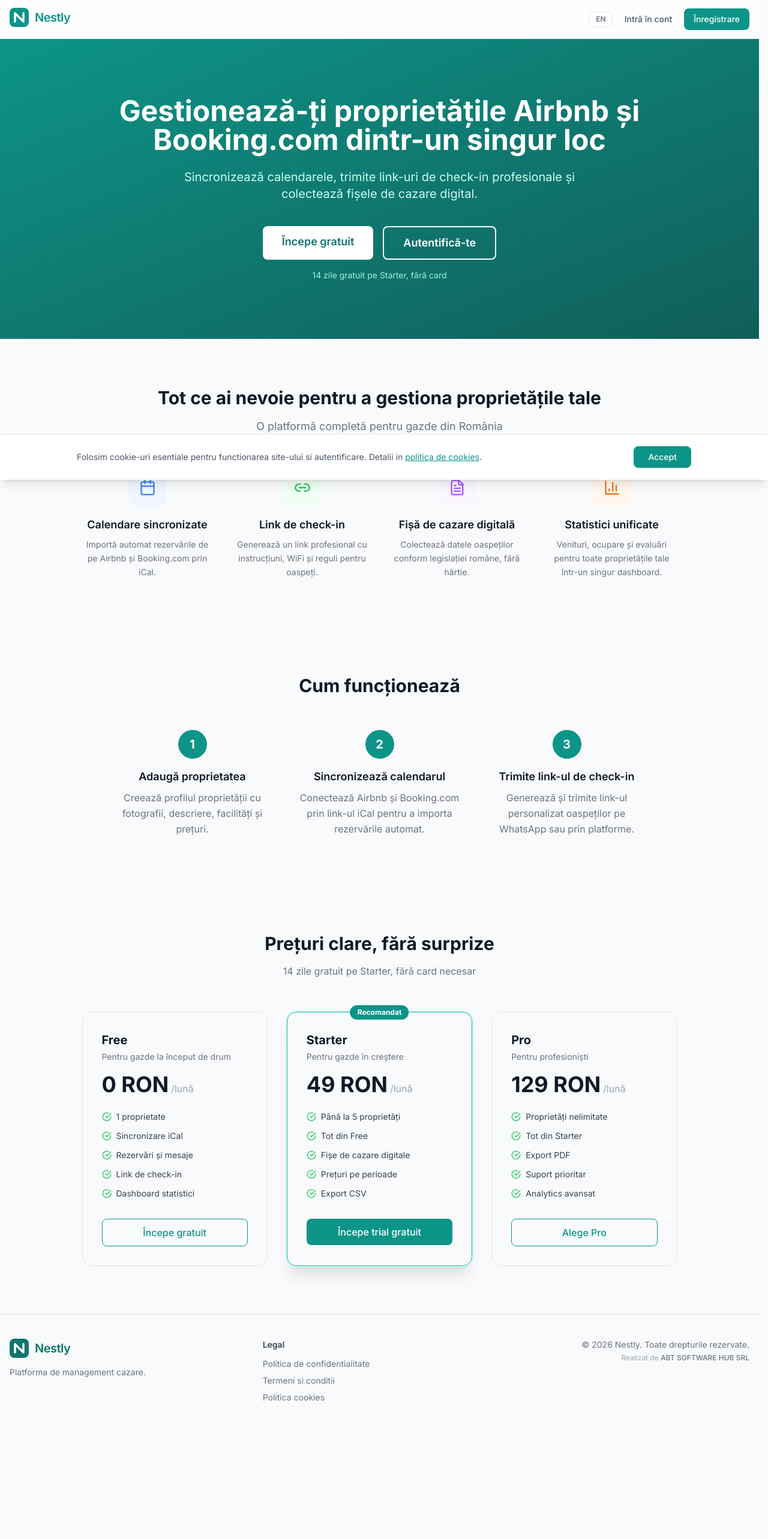
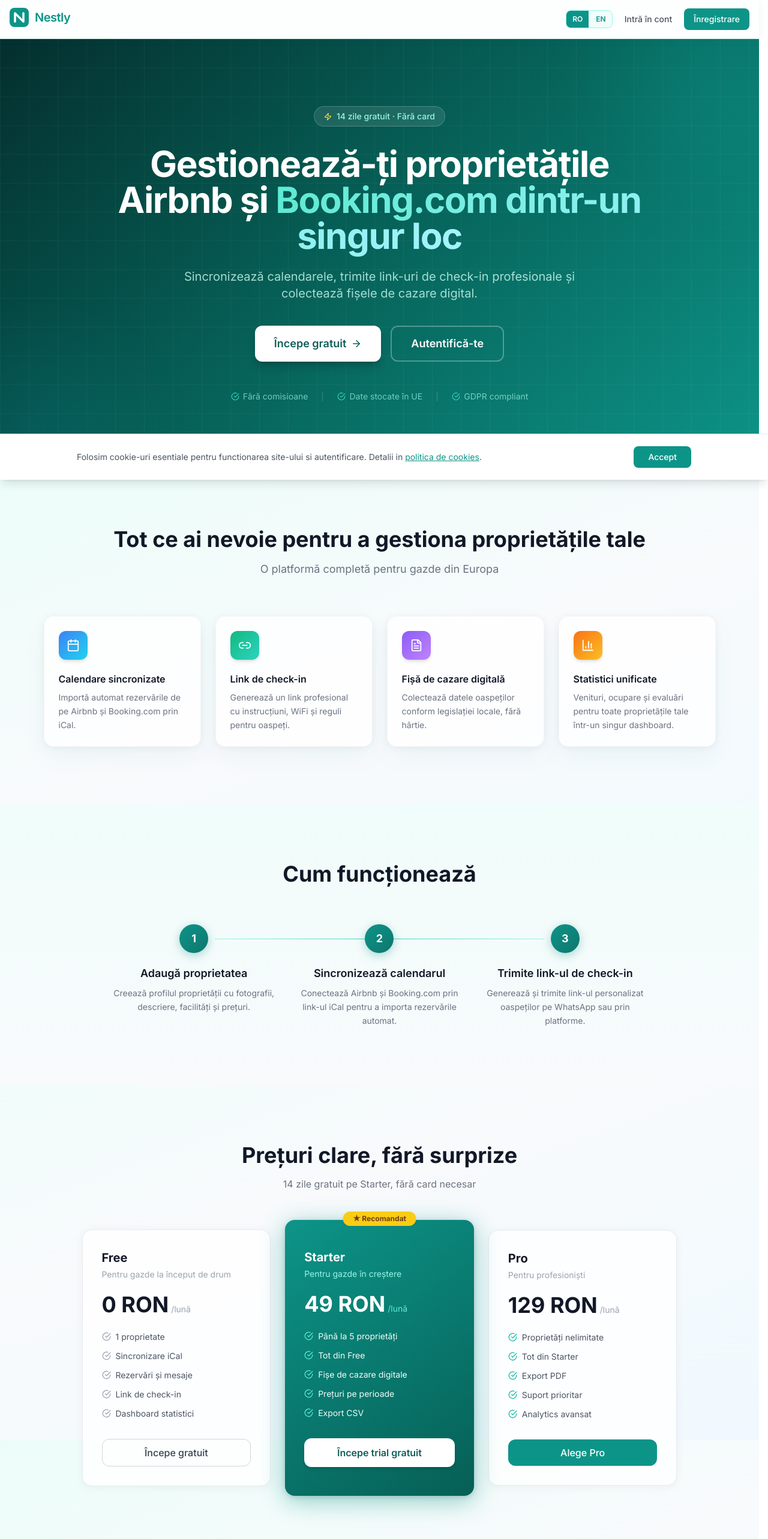
Before and after one commit to mihaialbert98/stai-aici, a Next.js app: page / in a window 1280 px wide. Shown: the top 2566 px of the page at 60% size. Before the commit the page ends 2380 px from the top, so only its background shows below. Built offline with nearby package versions, Linux system fonts and the light colour scheme; no server answers.

Commit message:
feat: enhance UI with gradient backgrounds and improved component styles across the application

```diff
--- a/src/app/globals.css
+++ b/src/app/globals.css
@@ -7,7 +7,10 @@
     scrollbar-gutter: stable;
   }
   body {
-    @apply bg-gray-50 text-gray-900 antialiased;
+    @apply text-gray-900 antialiased;
+    background: linear-gradient(160deg, #ecfdf9 0%, #f8fafc 45%, #f0f9ff 100%);
+    background-attachment: fixed;
+    min-height: 100vh;
   }
 }
 
@@ -57,6 +60,8 @@
     @apply block text-sm font-medium text-gray-700 mb-1;
   }
   .card {
-    @apply bg-white rounded-xl shadow-sm border border-gray-100 p-6;
+    @apply bg-white/90 rounded-xl border border-gray-100/80 p-6;
+    box-shadow: 0 1px 3px rgba(0,0,0,0.05), 0 8px 24px rgba(15,118,110,0.06);
+    backdrop-filter: blur(2px);
   }
 }
--- a/src/app/page.tsx
+++ b/src/app/page.tsx
@@ -1,23 +1,17 @@
 import Link from 'next/link';
 import { redirect } from 'next/navigation';
 import { cookies } from 'next/headers';
-import { Calendar, Link2, FileText, BarChart3, CheckCircle } from 'lucide-react';
+import { Calendar, Link2, FileText, BarChart3, CheckCircle, ArrowRight, Zap } from 'lucide-react';
 import { getSession } from '@/lib/auth';
 import type { Lang } from '@/lib/i18n';
 import { landingT } from '@/lib/i18n';
 
-const PLAN_META = [
-  { ctaStyle: 'block text-center py-2.5 px-4 rounded-lg font-medium transition border border-primary-600 text-primary-600 hover:bg-primary-50', highlight: false },
-  { ctaStyle: 'block text-center py-2.5 px-4 rounded-lg font-medium transition bg-primary-600 text-white hover:bg-primary-700', highlight: true },
-  { ctaStyle: 'block text-center py-2.5 px-4 rounded-lg font-medium transition border border-primary-600 text-primary-600 hover:bg-primary-50', highlight: false },
-];
-
 const FEATURE_ICONS = [Calendar, Link2, FileText, BarChart3];
-const FEATURE_COLORS = [
-  { color: 'text-blue-500', bg: 'bg-blue-50' },
-  { color: 'text-green-500', bg: 'bg-green-50' },
-  { color: 'text-purple-500', bg: 'bg-purple-50' },
-  { color: 'text-orange-500', bg: 'bg-orange-50' },
+const FEATURE_GRADIENTS = [
+  'from-blue-500 to-cyan-400',
+  'from-emerald-500 to-teal-400',
+  'from-violet-500 to-purple-400',
+  'from-orange-500 to-amber-400',
 ];
 
 export default async function HomePage() {
@@ -35,48 +29,93 @@
   const t = landingT[lang];
 
   return (
-    <div>
-      {/* Hero */}
-      <section className="bg-gradient-to-br from-primary-600 to-primary-800 text-white py-24 px-4">
-        <div className="max-w-4xl mx-auto text-center">
-          <h1 className="text-4xl md:text-5xl font-bold mb-6 leading-tight">
-            {t.heroTitle}
+    <div className="overflow-x-hidden">
+
+      {/* ── Hero ── */}
+      <section
+        className="relative text-white py-28 px-4 overflow-hidden"
+        style={{ background: 'linear-gradient(135deg, #042f2e 0%, #065f56 45%, #0d9488 100%)' }}
+      >
+        {/* decorative grid */}
+        <div
+          className="absolute inset-0 opacity-[0.07]"
+          style={{
+            backgroundImage: 'linear-gradient(rgba(255,255,255,0.6) 1px, transparent 1px), linear-gradient(90deg, rgba(255,255,255,0.6) 1px, transparent 1px)',
+            backgroundSize: '48px 48px',
+          }}
+        />
+        {/* glow blobs */}
+        <div className="absolute -top-32 -right-32 w-96 h-96 rounded-full opacity-20 blur-3xl" style={{ background: 'radial-gradient(circle, #14b8a6, transparent)' }} />
+        <div className="absolute -bottom-24 -left-24 w-80 h-80 rounded-full opacity-15 blur-3xl" style={{ background: 'radial-gradient(circle, #0891b2, transparent)' }} />
+
+        <div className="relative max-w-4xl mx-auto text-center">
+          {/* badge */}
+          <div className="inline-flex items-center gap-2 bg-white/10 border border-white/20 text-primary-200 text-sm font-medium px-4 py-1.5 rounded-full mb-8 backdrop-blur-sm">
+            <Zap size={13} className="text-yellow-300" />
+            {lang === 'ro' ? '14 zile gratuit · Fără card' : '14-day free trial · No card required'}
+          </div>
+
+          <h1 className="text-4xl md:text-6xl font-bold mb-6 leading-[1.1] tracking-tight">
+            {t.heroTitle.split(' ').slice(0, 4).join(' ')}{' '}
+            <span
+              className="bg-clip-text text-transparent"
+              style={{ backgroundImage: 'linear-gradient(90deg, #5eead4, #a5f3fc)' }}
+            >
+              {t.heroTitle.split(' ').slice(4).join(' ')}
+            </span>
           </h1>
-          <p className="text-xl text-primary-100 mb-10 max-w-2xl mx-auto">
+
+          <p className="text-lg md:text-xl text-teal-100/80 mb-10 max-w-2xl mx-auto leading-relaxed">
             {t.heroSubtitle}
           </p>
+
           <div className="flex flex-col sm:flex-row gap-4 justify-center">
             <Link
               href="/auth/register"
-              className="bg-white text-primary-700 hover:bg-primary-50 font-semibold text-lg px-8 py-3 rounded-lg transition"
+              className="group inline-flex items-center justify-center gap-2 bg-white text-primary-800 hover:bg-teal-50 font-semibold text-lg px-8 py-3.5 rounded-xl transition shadow-lg shadow-black/20"
             >
               {t.heroStart}
+              <ArrowRight size={18} className="group-hover:translate-x-0.5 transition-transform" />
             </Link>
             <Link
               href="/auth/login"
-              className="border-2 border-white text-white hover:bg-primary-700 font-semibold text-lg px-8 py-3 rounded-lg transition"
+              className="inline-flex items-center justify-center border-2 border-white/30 text-white hover:bg-white/10 font-semibold text-lg px-8 py-3.5 rounded-xl transition backdrop-blur-sm"
             >
               {t.heroLogin}
             </Link>
           </div>
-          <p className="text-primary-200 text-sm mt-4">{t.heroTrial}</p>
+
+          {/* social proof strip */}
+          <div className="mt-12 flex flex-col sm:flex-row items-center justify-center gap-6 text-sm text-teal-200/70">
+            <span className="flex items-center gap-1.5"><CheckCircle size={14} className="text-teal-400" /> {lang === 'ro' ? 'Fără comisioane' : 'No commissions'}</span>
+            <span className="hidden sm:block w-px h-4 bg-white/20" />
+            <span className="flex items-center gap-1.5"><CheckCircle size={14} className="text-teal-400" /> {lang === 'ro' ? 'Date stocate în UE' : 'Data stored in the EU'}</span>
+            <span className="hidden sm:block w-px h-4 bg-white/20" />
+            <span className="flex items-center gap-1.5"><CheckCircle size={14} className="text-teal-400" /> {lang === 'ro' ? 'GDPR compliant' : 'GDPR compliant'}</span>
+          </div>
         </div>
       </section>
 
-      {/* Feature strip */}
-      <section className="max-w-5xl mx-auto py-20 px-4">
-        <h2 className="text-3xl font-bold text-center mb-4">{t.featuresTitle}</h2>
-        <p className="text-center text-gray-500 mb-14 text-lg">{t.featuresSubtitle}</p>
-        <div className="grid grid-cols-1 sm:grid-cols-2 lg:grid-cols-4 gap-10">
+      {/* ── Features ── */}
+      <section className="max-w-6xl mx-auto py-24 px-4">
+        <div className="text-center mb-16">
+          <h2 className="text-3xl md:text-4xl font-bold mb-4">{t.featuresTitle}</h2>
+          <p className="text-gray-500 text-lg max-w-xl mx-auto">{t.featuresSubtitle}</p>
+        </div>
+        <div className="grid grid-cols-1 sm:grid-cols-2 lg:grid-cols-4 gap-6">
           {t.features.map((feature, i) => {
             const Icon = FEATURE_ICONS[i];
-            const { color, bg } = FEATURE_COLORS[i];
+            const grad = FEATURE_GRADIENTS[i];
             return (
-              <div key={feature.title} className="text-center">
-                <div className={`${bg} ${color} w-16 h-16 rounded-2xl flex items-center justify-center mx-auto mb-4`}>
-                  <Icon size={28} />
+              <div
+                key={feature.title}
+                className="group relative bg-white/80 rounded-2xl p-6 border border-gray-100/80 hover:border-primary-100 transition-all duration-300"
+                style={{ boxShadow: '0 2px 12px rgba(0,0,0,0.05), 0 16px 40px rgba(15,118,110,0.05)' }}
+              >
+                <div className={`bg-gradient-to-br ${grad} w-12 h-12 rounded-xl flex items-center justify-center mb-5 shadow-md`}>
+                  <Icon size={22} className="text-white" />
                 </div>
-                <h3 className="font-semibold text-lg mb-2">{feature.title}</h3>
+                <h3 className="font-semibold text-gray-900 mb-2">{feature.title}</h3>
                 <p className="text-gray-500 text-sm leading-relaxed">{feature.desc}</p>
               </div>
             );
@@ -84,63 +123,141 @@
         </div>
       </section>
 
-      {/* How it works */}
-      <section className="bg-gray-50 py-20 px-4">
+      {/* ── How it works ── */}
+      <section className="py-24 px-4" style={{ background: 'linear-gradient(180deg, #f0fdfa 0%, #f8fafc 100%)' }}>
         <div className="max-w-4xl mx-auto">
-          <h2 className="text-3xl font-bold text-center mb-14">{t.howTitle}</h2>
-          <div className="grid grid-cols-1 md:grid-cols-3 gap-10">
+          <h2 className="text-3xl md:text-4xl font-bold text-center mb-16">{t.howTitle}</h2>
+          <div className="grid grid-cols-1 md:grid-cols-3 gap-8 relative">
+            {/* connecting line desktop */}
+            <div className="hidden md:block absolute top-6 left-[calc(16.66%+1.5rem)] right-[calc(16.66%+1.5rem)] h-px bg-gradient-to-r from-primary-200 via-primary-400 to-primary-200" />
             {t.steps.map((step, i) => (
-              <div key={step.title} className="text-center">
-                <div className="w-12 h-12 bg-primary-600 text-white rounded-full flex items-center justify-center text-xl font-bold mx-auto mb-4">
+              <div key={step.title} className="relative text-center">
+                <div
+                  className="w-12 h-12 rounded-full flex items-center justify-center text-lg font-bold mx-auto mb-5 relative z-10 shadow-lg"
+                  style={{ background: 'linear-gradient(135deg, #0d9488, #0f766e)', color: 'white', boxShadow: '0 4px 16px rgba(13,148,136,0.35)' }}
+                >
                   {i + 1}
                 </div>
-                <h3 className="font-semibold text-lg mb-2">{step.title}</h3>
-                <p className="text-gray-500 leading-relaxed">{step.desc}</p>
+                <h3 className="font-semibold text-gray-900 text-lg mb-2">{step.title}</h3>
+                <p className="text-gray-500 text-sm leading-relaxed">{step.desc}</p>
               </div>
             ))}
           </div>
         </div>
       </section>
 
-      {/* Pricing */}
-      <section className="max-w-5xl mx-auto py-20 px-4">
-        <h2 className="text-3xl font-bold text-center mb-4">{t.pricingTitle}</h2>
-        <p className="text-center text-gray-500 mb-14">{t.pricingSubtitle}</p>
-        <div className="grid grid-cols-1 md:grid-cols-3 gap-8">
-          {t.plans.map((plan, i) => {
-            const { ctaStyle, highlight } = PLAN_META[i];
-            return (
-              <div
-                key={plan.name}
-                className={`rounded-2xl p-8 border relative ${
-                  highlight ? 'border-primary-500 shadow-xl ring-2 ring-primary-100' : 'border-gray-200'
-                }`}
-              >
-                {highlight && (
-                  <span className="absolute -top-3 left-1/2 -translate-x-1/2 bg-primary-600 text-white text-xs font-bold px-3 py-1 rounded-full">
-                    {t.recommended}
-                  </span>
-                )}
-                <h3 className="font-bold text-xl mb-1">{plan.name}</h3>
-                <p className="text-gray-500 text-sm mb-4">{plan.desc}</p>
+      {/* ── Pricing ── */}
+      <section className="max-w-5xl mx-auto py-24 px-4">
+        <div className="text-center mb-16">
+          <h2 className="text-3xl md:text-4xl font-bold mb-4">{t.pricingTitle}</h2>
+          <p className="text-gray-500">{t.pricingSubtitle}</p>
+        </div>
+
+        <div className="grid grid-cols-1 md:grid-cols-3 gap-6 items-center">
+          {/* Free */}
+          <div className="bg-white/80 rounded-2xl p-8 border border-gray-200/80" style={{ boxShadow: '0 2px 16px rgba(0,0,0,0.05)' }}>
+            <h3 className="font-bold text-xl mb-1">{t.plans[0].name}</h3>
+            <p className="text-gray-400 text-sm mb-5">{t.plans[0].desc}</p>
             <div className="mb-6">
-                  <span className="text-4xl font-bold">{plan.price}</span>
-                  <span className="text-gray-400 ml-1">{t.perMonth}</span>
+              <span className="text-4xl font-bold text-gray-900">{t.plans[0].price}</span>
+              <span className="text-gray-400 ml-1 text-sm">{t.perMonth}</span>
             </div>
             <ul className="space-y-3 mb-8">
-                  {plan.features.map((f) => (
-                    <li key={f} className="flex items-center gap-2 text-sm text-gray-700">
-                      <CheckCircle size={16} className="text-green-500 flex-shrink-0" />
+              {t.plans[0].features.map((f) => (
+                <li key={f} className="flex items-center gap-2 text-sm text-gray-600">
+                  <CheckCircle size={15} className="text-gray-400 flex-shrink-0" />
                   {f}
                 </li>
               ))}
             </ul>
-                <Link href="/auth/register" className={ctaStyle}>
-                  {plan.cta}
+            <Link
+              href="/auth/register"
+              className="block text-center py-2.5 px-4 rounded-xl font-medium transition border border-gray-300 text-gray-700 hover:bg-gray-50"
+            >
+              {t.plans[0].cta}
             </Link>
           </div>
-            );
-          })}
+
+          {/* Starter — highlighted, taller */}
+          <div
+            className="relative rounded-2xl p-8 md:-my-4 md:py-12 text-white"
+            style={{
+              background: 'linear-gradient(145deg, #0d9488 0%, #065f56 100%)',
+              boxShadow: '0 8px 40px rgba(13,148,136,0.45), 0 2px 8px rgba(0,0,0,0.15)',
+            }}
+          >
+            <span className="absolute -top-3.5 left-1/2 -translate-x-1/2 bg-yellow-400 text-yellow-900 text-xs font-bold px-4 py-1 rounded-full shadow-sm">
+              ★ {t.recommended}
+            </span>
+            <h3 className="font-bold text-xl mb-1">{t.plans[1].name}</h3>
+            <p className="text-teal-200 text-sm mb-5">{t.plans[1].desc}</p>
+            <div className="mb-6">
+              <span className="text-4xl font-bold">{t.plans[1].price}</span>
+              <span className="text-teal-300 ml-1 text-sm">{t.perMonth}</span>
+            </div>
+            <ul className="space-y-3 mb-8">
+              {t.plans[1].features.map((f) => (
+                <li key={f} className="flex items-center gap-2 text-sm text-teal-50">
+                  <CheckCircle size={15} className="text-teal-300 flex-shrink-0" />
+                  {f}
+                </li>
+              ))}
+            </ul>
+            <Link
+              href="/auth/register"
+              className="block text-center py-3 px-4 rounded-xl font-semibold transition bg-white text-primary-800 hover:bg-teal-50 shadow-md"
+            >
+              {t.plans[1].cta}
+            </Link>
+          </div>
+
+          {/* Pro */}
+          <div className="bg-white/80 rounded-2xl p-8 border border-gray-200/80" style={{ boxShadow: '0 2px 16px rgba(0,0,0,0.05)' }}>
+            <h3 className="font-bold text-xl mb-1">{t.plans[2].name}</h3>
+            <p className="text-gray-400 text-sm mb-5">{t.plans[2].desc}</p>
+            <div className="mb-6">
+              <span className="text-4xl font-bold text-gray-900">{t.plans[2].price}</span>
+              <span className="text-gray-400 ml-1 text-sm">{t.perMonth}</span>
+            </div>
+            <ul className="space-y-3 mb-8">
+              {t.plans[2].features.map((f) => (
+                <li key={f} className="flex items-center gap-2 text-sm text-gray-600">
+                  <CheckCircle size={15} className="text-primary-500 flex-shrink-0" />
+                  {f}
+                </li>
+              ))}
+            </ul>
+            <Link
+              href="/auth/register"
+              className="block text-center py-2.5 px-4 rounded-xl font-medium transition bg-primary-600 text-white hover:bg-primary-700"
+            >
+              {t.plans[2].cta}
+            </Link>
+          </div>
+        </div>
+      </section>
+
+      {/* ── Final CTA ── */}
+      <section className="py-20 px-4">
+        <div
+          className="max-w-3xl mx-auto rounded-3xl px-8 py-16 text-center text-white relative overflow-hidden"
+          style={{ background: 'linear-gradient(135deg, #042f2e 0%, #065f56 50%, #0d9488 100%)' }}
+        >
+          <div className="absolute inset-0 opacity-[0.07]" style={{ backgroundImage: 'linear-gradient(rgba(255,255,255,0.8) 1px, transparent 1px), linear-gradient(90deg, rgba(255,255,255,0.8) 1px, transparent 1px)', backgroundSize: '32px 32px' }} />
+          <div className="relative">
+            <h2 className="text-3xl md:text-4xl font-bold mb-4">
+              {lang === 'ro' ? 'Gata să simplifici tot?' : 'Ready to simplify everything?'}
+            </h2>
+            <p className="text-teal-200 mb-8 text-lg">
+              {lang === 'ro' ? 'Configurare în 5 minute. Fără card.' : '5-minute setup. No card needed.'}
+            </p>
+            <Link
+              href="/auth/register"
+              className="inline-flex items-center gap-2 bg-white text-primary-800 hover:bg-teal-50 font-semibold text-lg px-8 py-3.5 rounded-xl transition shadow-lg shadow-black/20"
+            >
+              {t.heroStart} <ArrowRight size={18} />
+            </Link>
+          </div>
         </div>
       </section>
 
--- a/src/components/Footer.tsx
+++ b/src/components/Footer.tsx
@@ -10,7 +10,7 @@
   const t = dashboardT[lang].footer;
 
   return (
-    <footer className="bg-gray-50 border-t border-gray-200 mt-auto">
+    <footer className="mt-auto" style={{ background: 'rgba(255,255,255,0.7)', backdropFilter: 'blur(8px)', borderTop: '1px solid rgba(20,184,166,0.13)' }}>
       <div className="max-w-7xl mx-auto px-4 py-10">
         <div className="grid grid-cols-1 md:grid-cols-3 gap-8">
           {/* Brand */}
--- a/src/components/Navbar.module.scss
+++ b/src/components/Navbar.module.scss
@@ -1,5 +1,8 @@
 .nav {
-  @apply bg-white/80 backdrop-blur-md border-b border-gray-200/60 sticky top-0 z-50;
+  @apply backdrop-blur-md sticky top-0 z-50;
+  background: rgba(255, 255, 255, 0.82);
+  border-bottom: 1px solid rgba(20, 184, 166, 0.14);
+  box-shadow: 0 1px 12px rgba(15, 118, 110, 0.07);
 }
 
 .container {
--- a/src/components/Navbar.tsx
+++ b/src/components/Navbar.tsx
@@ -86,9 +86,11 @@
         <div className={styles.desktopRight}>
           <button
             onClick={toggleLang}
-            className="text-xs font-semibold px-2.5 py-1 rounded-md border border-gray-200 text-gray-500 hover:bg-gray-50 transition"
+            title={lang === 'ro' ? 'Switch to English' : 'Schimbă în Română'}
+            className="inline-flex items-center gap-0.5 rounded-lg border border-primary-200 bg-primary-50 overflow-hidden text-xs font-semibold transition hover:border-primary-300"
           >
-            {lang === 'ro' ? 'EN' : 'RO'}
+            <span className={`px-2.5 py-1.5 transition ${lang === 'ro' ? 'bg-primary-600 text-white' : 'text-primary-600 hover:bg-primary-100'}`}>RO</span>
+            <span className={`px-2.5 py-1.5 transition ${lang === 'en' ? 'bg-primary-600 text-white' : 'text-primary-600 hover:bg-primary-100'}`}>EN</span>
           </button>
           {user ? (
             <>
@@ -119,7 +121,7 @@
                     </Link>
                     <button onClick={logout} className={styles.dropdownItem}>
                       <LogOut size={16} />
-                      Ieși din cont
+                      {lang === 'ro' ? 'Ieși din cont' : 'Sign out'}
                     </button>
                   </div>
                 )}
@@ -127,8 +129,8 @@
             </>
           ) : (
             <div className={styles.authButtons}>
-              <Link href="/auth/login" className={styles.loginBtn}>Intră în cont</Link>
-              <Link href="/auth/register" className={styles.registerBtn}>Înregistrare</Link>
+              <Link href="/auth/login" className={styles.loginBtn}>{lang === 'ro' ? 'Intră în cont' : 'Sign in'}</Link>
+              <Link href="/auth/register" className={styles.registerBtn}>{lang === 'ro' ? 'Înregistrare' : 'Sign up'}</Link>
             </div>
           )}
         </div>
@@ -152,9 +154,11 @@
           <div className="px-4 pt-3 pb-1">
             <button
               onClick={toggleLang}
-              className="text-xs font-semibold px-2.5 py-1 rounded-md border border-gray-200 text-gray-500 hover:bg-gray-50 transition"
+              title={lang === 'ro' ? 'Switch to English' : 'Schimbă în Română'}
+              className="inline-flex items-center gap-0.5 rounded-lg border border-primary-200 bg-primary-50 overflow-hidden text-xs font-semibold transition hover:border-primary-300"
             >
-              {lang === 'ro' ? 'EN' : 'RO'}
+              <span className={`px-2.5 py-1.5 transition ${lang === 'ro' ? 'bg-primary-600 text-white' : 'text-primary-600 hover:bg-primary-100'}`}>RO</span>
+              <span className={`px-2.5 py-1.5 transition ${lang === 'en' ? 'bg-primary-600 text-white' : 'text-primary-600 hover:bg-primary-100'}`}>EN</span>
             </button>
           </div>
           {user ? (
@@ -174,16 +178,16 @@
               <div className={styles.mobileDivider} />
               <button onClick={logout} className={`${styles.mobileLink} ${styles.mobileLinkDanger}`}>
                 <LogOut size={16} />
-                Ieși din cont
+                {lang === 'ro' ? 'Ieși din cont' : 'Sign out'}
               </button>
             </>
           ) : (
             <div className={styles.mobileAuthButtons}>
               <Link href="/auth/login" className={styles.mobileLoginBtn} onClick={() => setMenuOpen(false)}>
-                Intră în cont
+                {lang === 'ro' ? 'Intră în cont' : 'Sign in'}
               </Link>
               <Link href="/auth/register" className={styles.mobileRegisterBtn} onClick={() => setMenuOpen(false)}>
-                Înregistrare
+                {lang === 'ro' ? 'Înregistrare' : 'Sign up'}
               </Link>
             </div>
           )}
--- a/src/lib/i18n.ts
+++ b/src/lib/i18n.ts
@@ -826,11 +826,11 @@
     heroLogin: 'Autentifică-te',
     heroTrial: '14 zile gratuit pe Starter, fără card',
     featuresTitle: 'Tot ce ai nevoie pentru a gestiona proprietățile tale',
-    featuresSubtitle: 'O platformă completă pentru gazde din România',
+    featuresSubtitle: 'O platformă completă pentru gazde din Europa',
     features: [
       { title: 'Calendare sincronizate', desc: 'Importă automat rezervările de pe Airbnb și Booking.com prin iCal.' },
       { title: 'Link de check-in', desc: 'Generează un link profesional cu instrucțiuni, WiFi și reguli pentru oaspeți.' },
-      { title: 'Fișă de cazare digitală', desc: 'Colectează datele oaspeților conform legislației române, fără hârtie.' },
+      { title: 'Fișă de cazare digitală', desc: 'Colectează datele oaspeților conform legislației locale, fără hârtie.' },
       { title: 'Statistici unificate', desc: 'Venituri, ocupare și evaluări pentru toate proprietățile tale într-un singur dashboard.' },
     ],
     howTitle: 'Cum funcționează',
@@ -856,11 +856,11 @@
     heroLogin: 'Sign in',
     heroTrial: '14-day free trial on Starter, no card required',
     featuresTitle: 'Everything you need to manage your properties',
-    featuresSubtitle: 'A complete platform for hosts in Romania',
+    featuresSubtitle: 'A complete platform for hosts across Europe',
     features: [
       { title: 'Synced calendars', desc: 'Automatically import bookings from Airbnb and Booking.com via iCal.' },
       { title: 'Check-in link', desc: 'Generate a professional link with instructions, WiFi and house rules for guests.' },
-      { title: 'Digital guest registration', desc: 'Collect guest data in compliance with Romanian accommodation law — paperless.' },
+      { title: 'Digital guest registration', desc: 'Collect guest data in compliance with local accommodation law — paperless.' },
       { title: 'Unified analytics', desc: 'Revenue, occupancy and ratings for all your properties in one dashboard.' },
     ],
     howTitle: 'How it works',
```
Also changed, not shown: src/components/DashboardLayout.module.scss (+11 -3 lines). Lines whose indentation alone changed are shown as unchanged.
